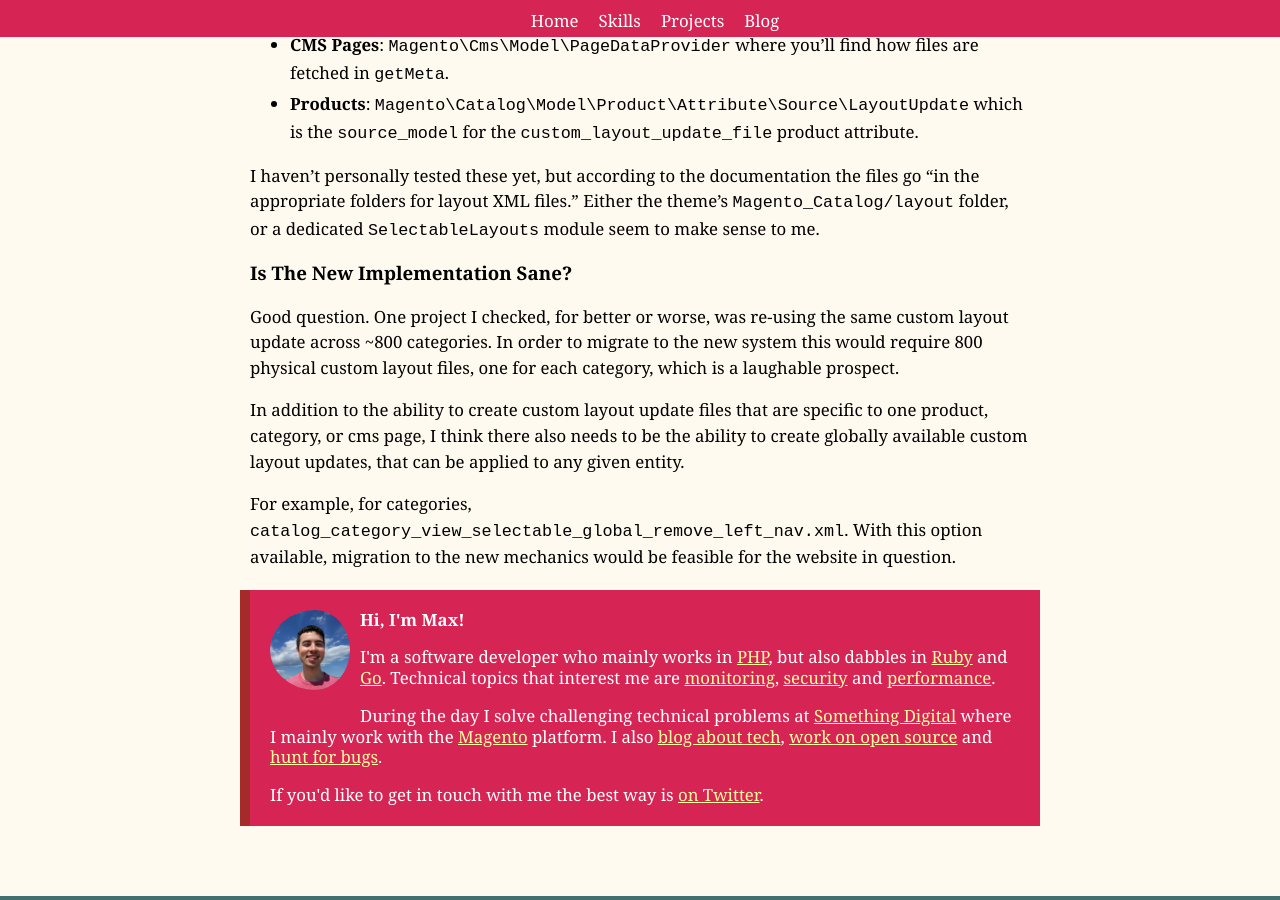
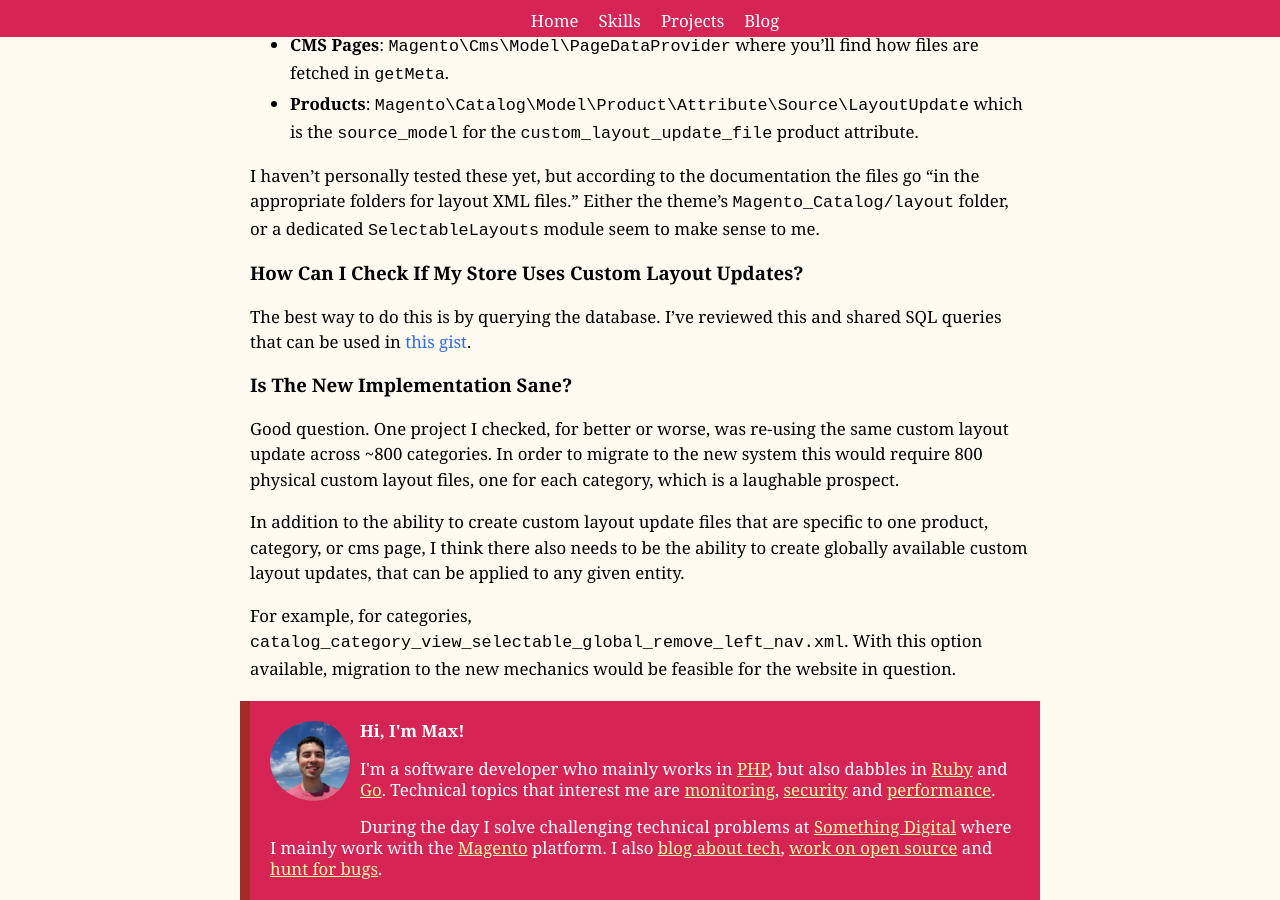
Before and after one commit to mpchadwick/mpchadwick.github.io, a Jekyll site: the page built from _posts/2020-01-30-magento-2-3-4-custom-layout-updates.md, in a window 1280 px wide and 900 px high, scrolled down 2736 px. Built offline with Jekyll 4.4.1, drawn with Linux system fonts in a browser that asks for light colours; comment, search, counter and statistics services are not loaded.

Commit message:
Add "How Can I Check"

```diff
--- a/_posts/2020-01-30-magento-2-3-4-custom-layout-updates.md
+++ b/_posts/2020-01-30-magento-2-3-4-custom-layout-updates.md
@@ -76,6 +76,10 @@ If you want to check out how it works under the hood check out:
 
 I haven't personally tested these yet, but according to the documentation the files go "in the appropriate folders for layout XML files." Either the theme's `Magento_Catalog/layout` folder, or a dedicated `SelectableLayouts` module seem to make sense to me.
 
+### How Can I Check If My Store Uses Custom Layout Updates?
+
+The best way to do this is by querying the database. I've reviewed this and shared SQL queries that can be used in [this gist](https://gist.github.com/mpchadwick/d732c289120ef9955e77e5801dd2fc1d).
+
 ### Is The New Implementation Sane?
 
 Good question. One project I checked, for better or worse, was re-using the same custom layout update across ~800 categories. In order to migrate to the new system this would require 800 physical custom layout files, one for each category, which is a laughable prospect.
```
